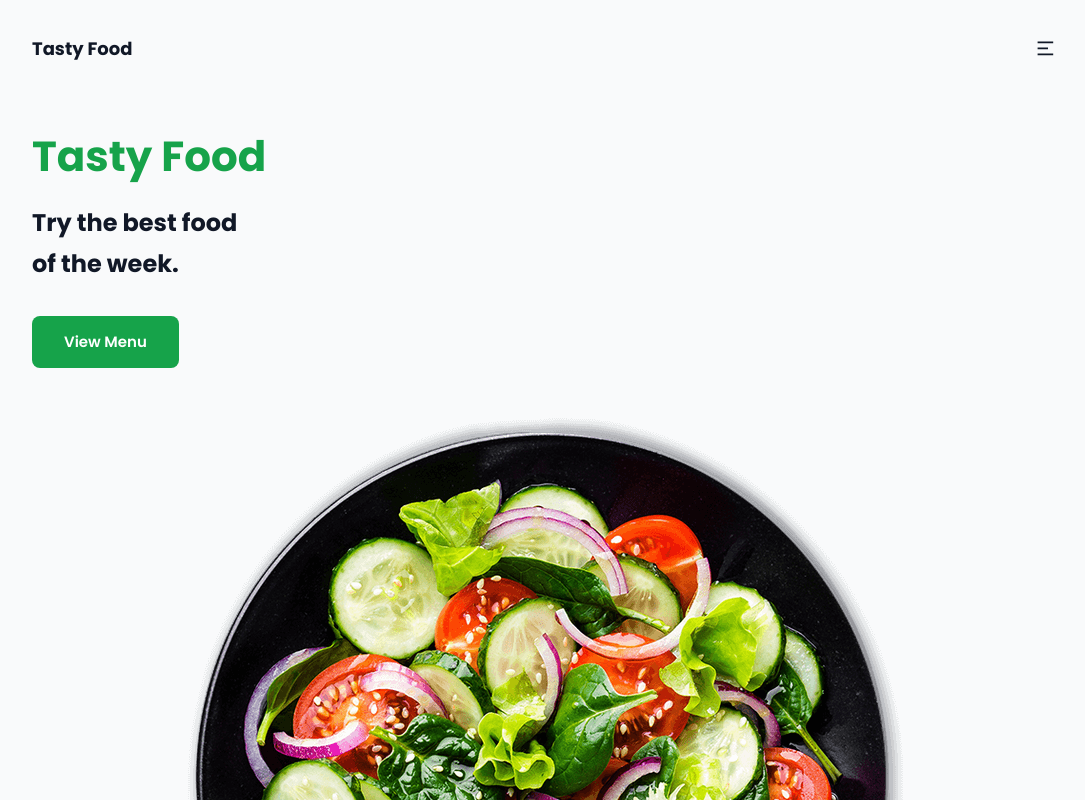
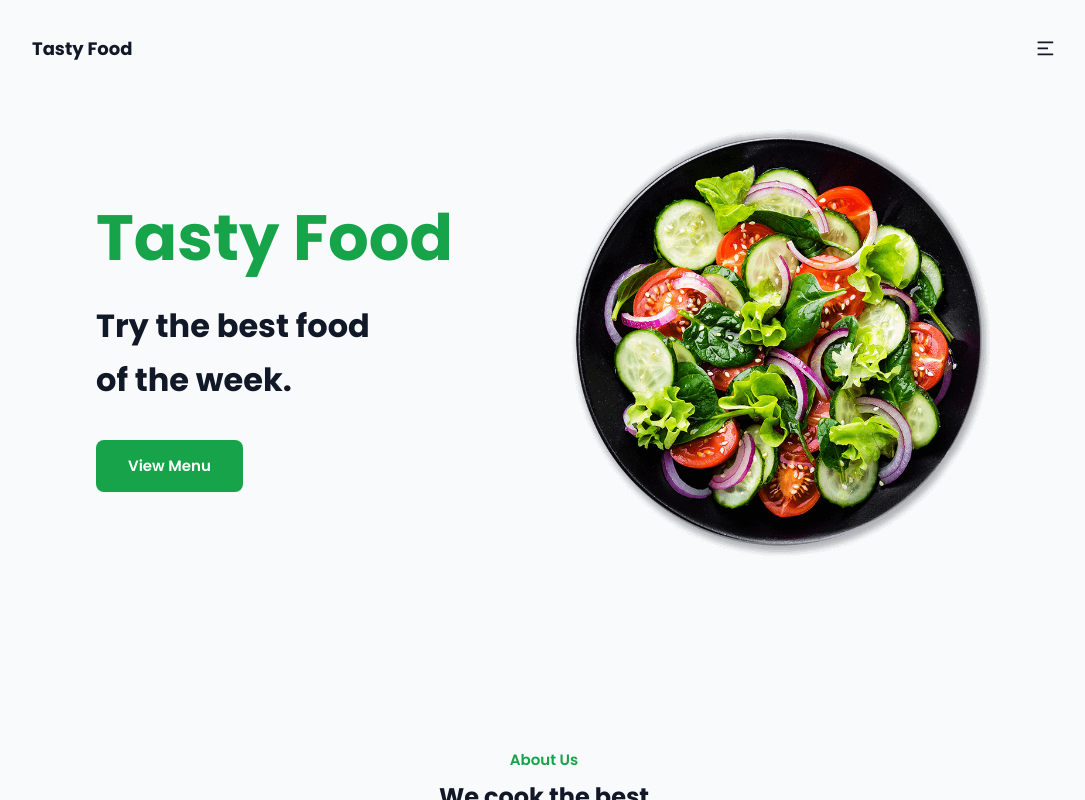
Before and after one commit to fajarfadillahh/tasty-restaurant-react-tailwind, a React (Vite) app: page / in a window 1280 px wide. Shown: the top 800 px of the page, without its empty margins (96-1181 px from the left). Built offline with nearby package versions, Linux system fonts and the light colour scheme.

Commit message:
responsive Hero.jsx

```diff
--- a/src/parts/Homepage/Hero.jsx
+++ b/src/parts/Homepage/Hero.jsx
@@ -6,12 +6,12 @@ import Button from "../../components/Button";
 export default function Hero() {
   return (
     <section className="hero section">
-      <div className="hero__container container grid gap-12">
+      <div className="hero__container container grid gap-12 sm:grid-cols-2 sm:items-center lg:max-w-4xl">
         <div className="hero__data">
-          <h1 className="hero__title section-title text-[42px] text-green-600">
+          <h1 className="hero__title section-title text-[42px] text-green-600 md:text-[56px] lg:text-[64px]">
             Tasty Food
           </h1>
-          <p className="hero__text section-text text-[24px] font-bold text-gray-900">
+          <p className="hero__text section-text text-[24px] font-bold text-gray-900 md:text-[32px]">
             Try the best food <br /> of the week.
           </p>
           <Button className="inline-flex">View Menu</Button>
```
